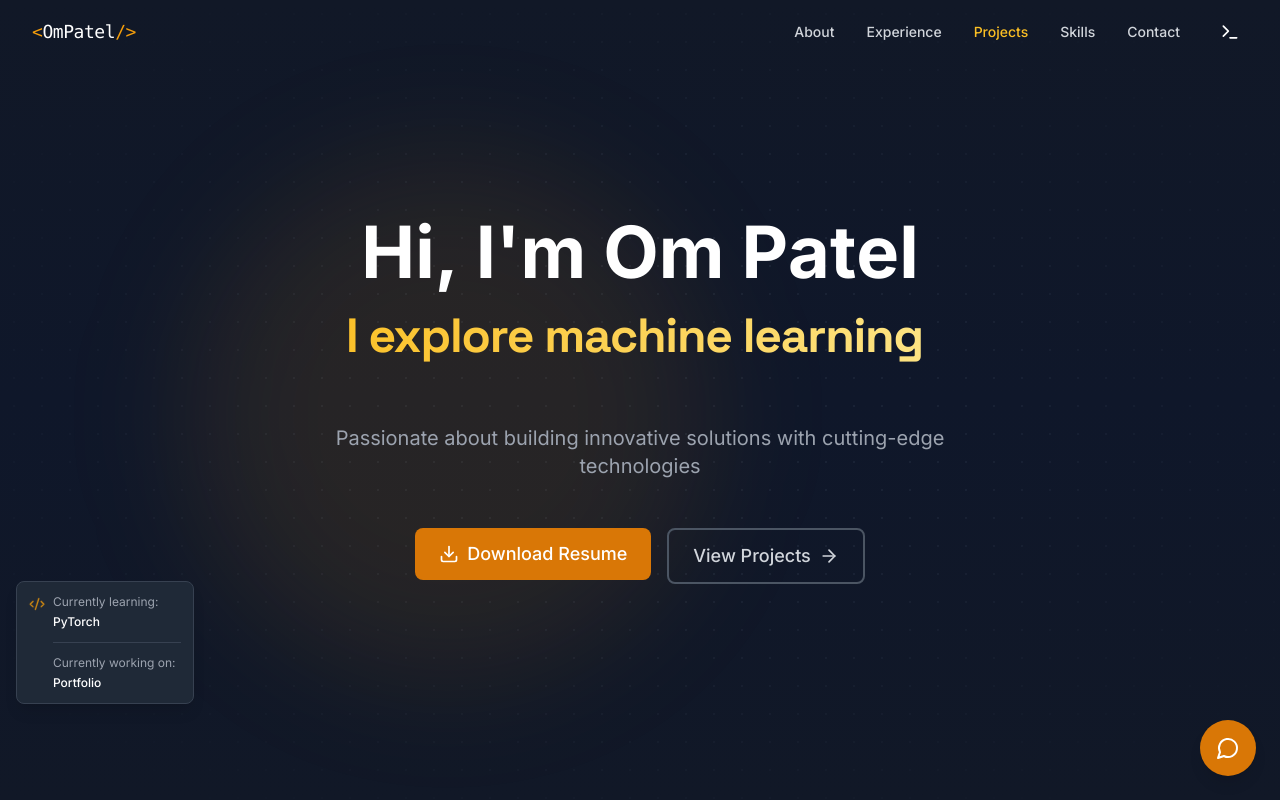
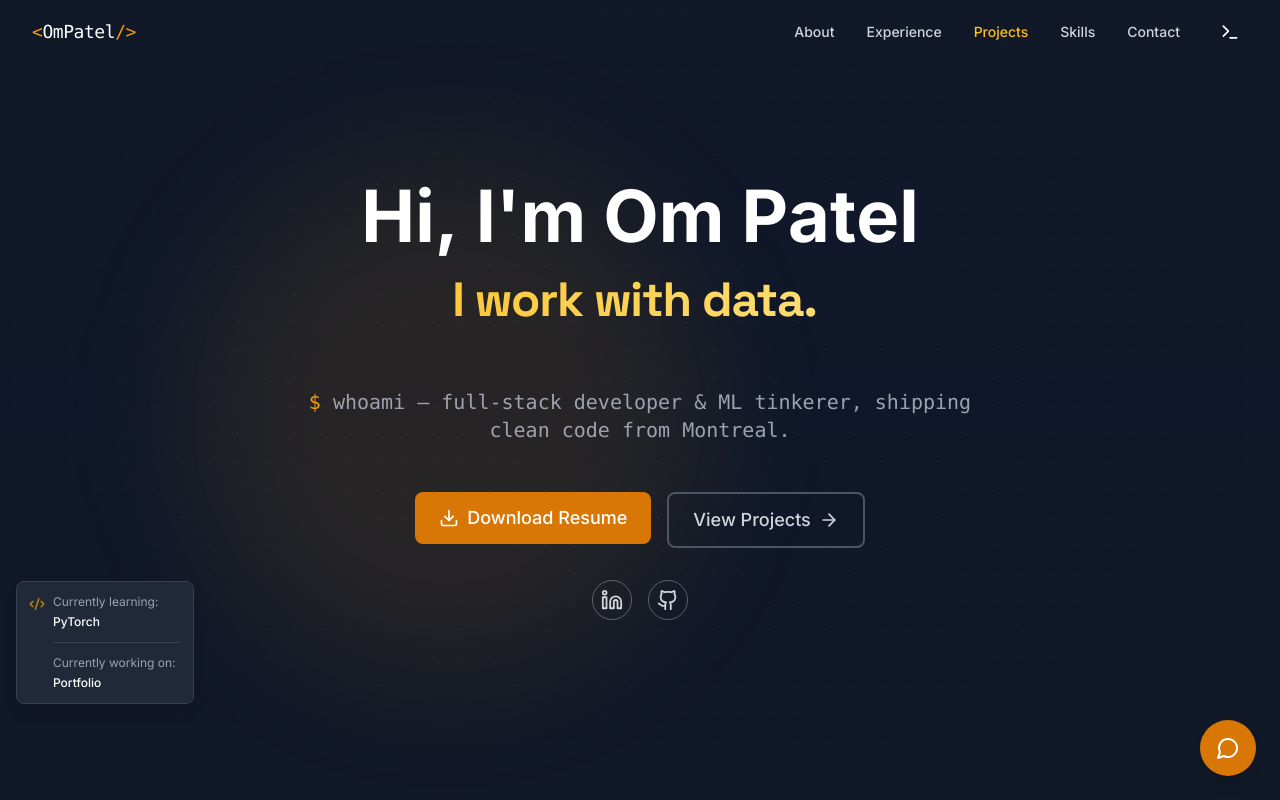
Before and after one commit to OmPatel1493/portfolio, a Next.js app: page / in a window 1280 px wide. Shown: the top 800 px of the page. Built offline with nearby package versions, Linux system fonts and the light colour scheme.

Commit message:
refresh Hero with terminal-style tagline, new type sequence, and social icons

```diff
--- a/components/sections/Hero.tsx
+++ b/components/sections/Hero.tsx
@@ -4,8 +4,8 @@ import { useEffect, useRef } from "react";
 import { gsap } from "gsap";
 import { ScrollTrigger } from "gsap/ScrollTrigger";
 import { TypeAnimation } from "react-type-animation";
-import { Download, ArrowRight } from "lucide-react";
-import Link from "next/link";
+import { Download, ArrowRight, Github, Linkedin } from "lucide-react";
+import { motion } from "framer-motion";
 import Button from "@/components/ui/Button";
 
 if (typeof window !== "undefined") {
@@ -114,11 +114,11 @@ export default function Hero() {
           >
             <TypeAnimation
               sequence={[
-                "I build web apps.",
-                2000,
-                "I explore machine learning.",
+                "I build full-stack apps.",
                 2000,
                 "I work with data.",
+                2000,
+                "I ship things that work.",
                 2000,
               ]}
               wrapper="span"
@@ -129,9 +129,9 @@ export default function Hero() {
 
           <p
             ref={descRef}
-            className="text-lg md:text-xl text-gray-600 dark:text-gray-400 mb-12 max-w-2xl mx-auto"
+            className="text-lg md:text-xl text-gray-600 dark:text-gray-400 mb-12 max-w-2xl mx-auto font-mono"
           >
-            Passionate about building innovative solutions with cutting-edge technologies
+            <span className="text-amber-500">$</span> whoami &mdash; full-stack developer &amp; ML tinkerer, shipping clean code from Montreal.
           </p>
 
           <div
@@ -151,6 +151,32 @@ export default function Hero() {
               </Button>
             </a>
           </div>
+
+          <motion.div
+            initial={{ opacity: 0, y: 10 }}
+            animate={{ opacity: 1, y: 0 }}
+            transition={{ duration: 0.5, delay: 1.1, ease: "easeOut" }}
+            className="mt-8 flex items-center justify-center gap-4"
+          >
+            <a
+              href="https://www.linkedin.com/in/ompatel777/"
+              target="_blank"
+              rel="noopener noreferrer"
+              aria-label="LinkedIn"
+              className="flex h-10 w-10 items-center justify-center rounded-full border border-white/30 text-gray-300 hover:border-amber-500 hover:text-amber-500 transition-colors"
+            >
+              <Linkedin size={22} />
+            </a>
+            <a
+              href="https://github.com/OmPatel1493"
+              target="_blank"
+              rel="noopener noreferrer"
+              aria-label="GitHub"
+              className="flex h-10 w-10 items-center justify-center rounded-full border border-white/30 text-gray-300 hover:border-amber-500 hover:text-amber-500 transition-colors"
+            >
+              <Github size={22} />
+            </a>
+          </motion.div>
         </div>
       </div>
     </section>
```
